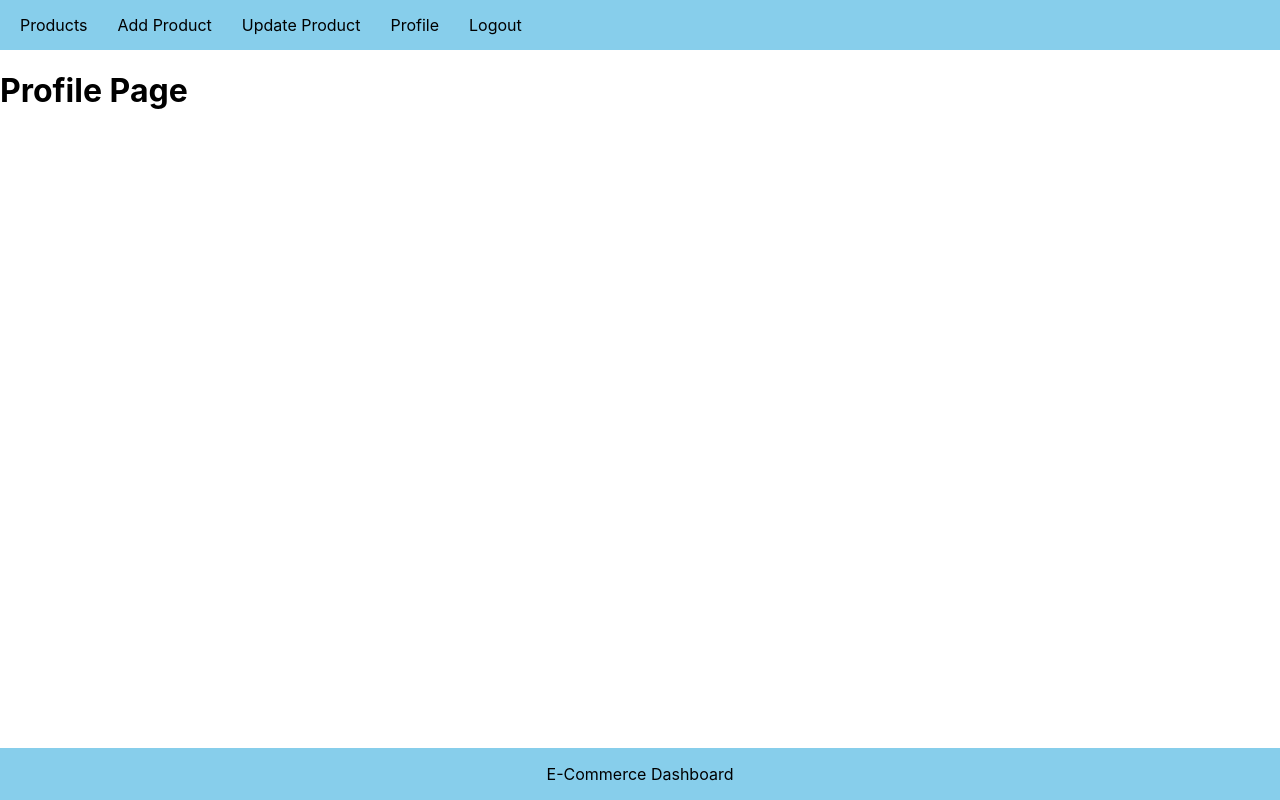
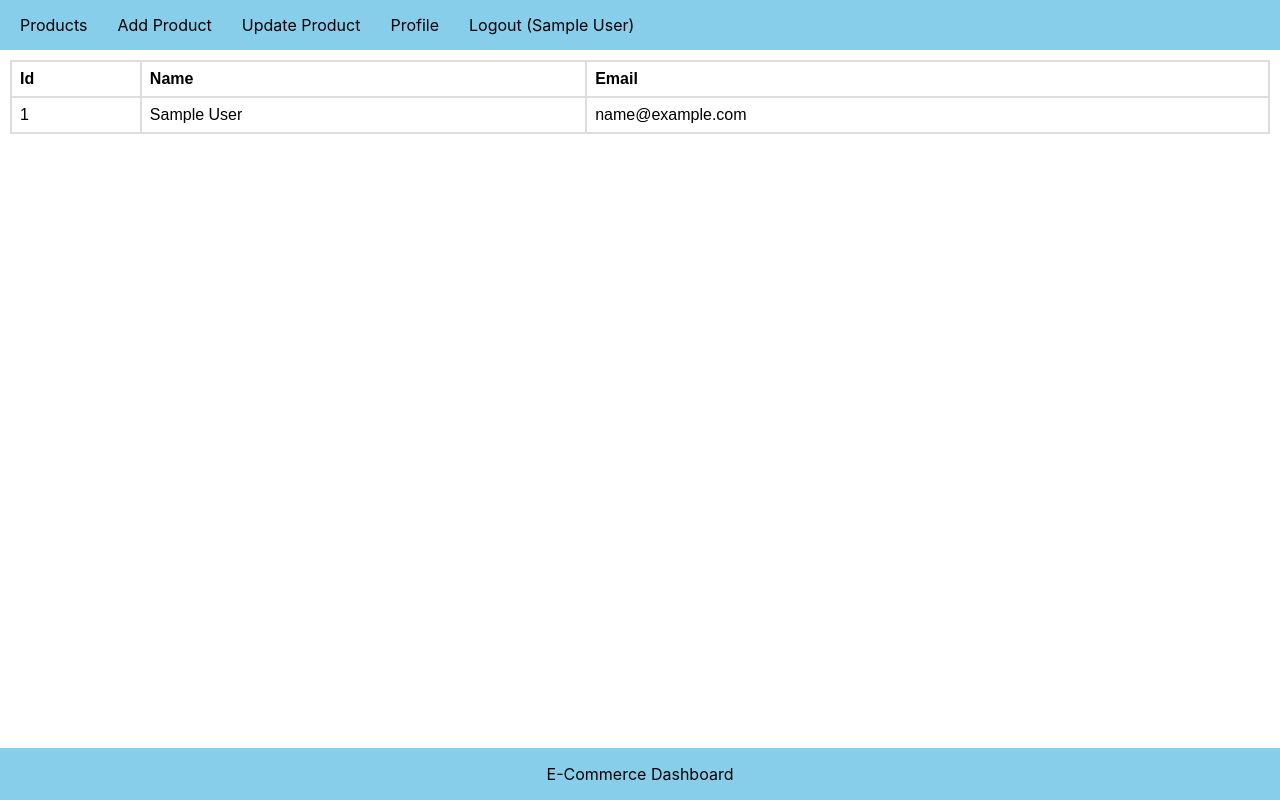
Before and after one commit to dev-alfaiz/e-commerce-dashboard, a React (Create React App) app in the folder frontend/: page /profile in a window 1280 px wide. Built offline with nearby package versions, Linux system fonts and the light colour scheme; sample sign-in values are in the browser's storage; the HTML template or start-up script is replaced by a standard one.

Commit message:
complete login flow

```diff
--- a/frontend/src/App.css
+++ b/frontend/src/App.css
@@ -16,6 +16,10 @@
 
 .navbar-ul li a:hover {
   color: #fff;
+}
+
+.navbar-right {
+  text-align: right;
 }
 
 .footer {
@@ -81,6 +85,33 @@
 .login-button:hover {
   box-shadow: inset 0px 0px 15px 1px #5e5e5e;
 }
+.profile {
+  display: flex;
+  justify-content: center;
+  align-items: center;
+  margin: 10px;
+}
+
+.profile-table {
+  font-family: arial, sans-serif;
+  border-collapse: collapse;
+  width: 100%;
+}
+
+.profile-table > tr > td {
+  border: 2px solid #dddddd;
+  text-align: left;
+  padding: 8px;
+}
+
+.profile-table > tr > th {
+  border: 2px solid #dddddd;
+  text-align: left;
+  padding: 8px;
+}
+
+.logo {
+}
 
 @media (prefers-reduced-motion: no-preference) {
   .App-logo {
--- a/frontend/src/components/Navbar/Navbar.js
+++ b/frontend/src/components/Navbar/Navbar.js
@@ -4,17 +4,17 @@ import { Link, useNavigate } from "react-router-dom";
 export const Navbar = () => {
   const navigate = useNavigate();
   const auth = localStorage.getItem("user");
+  const authDetail = JSON.parse(auth);
 
   const logout = () => {
     localStorage.clear();
-    navigate("/signup");
+    navigate("/login");
   };
 
   return (
     <div className="navbar">
+      {auth ? (
         <ul className="navbar-ul">
-        {auth ? (
-          <React.Fragment key={"private-links"}>
           <li>
             <Link to={"/"}>Products</Link>
           </li>
@@ -29,21 +29,20 @@ export const Navbar = () => {
           </li>
           <li>
             <Link onClick={logout} to={"/signup"}>
-                Logout
+              Logout ({authDetail.name})
             </Link>
           </li>
-          </React.Fragment>
+        </ul>
       ) : (
-          <React.Fragment key={"non-private-links"}>
+        <ul className="navbar-ul navbar-right">
           <li>
             <Link to={"/login"}>Login</Link>
           </li>
           <li>
             <Link to={"/signup"}>Signup</Link>
           </li>
-          </React.Fragment>
+        </ul>
       )}
-      </ul>
     </div>
   );
 };
--- /dev/null
+++ b/frontend/src/images/index.js
@@ -0,0 +1,3 @@
+import E_COMMERCE_LOGO from "./e-commerce-dashboard-logo.jpg";
+
+export const IMAGE = { E_COMMERCE_LOGO };
--- a/frontend/src/screens/Auth/Login/Login.js
+++ b/frontend/src/screens/Auth/Login/Login.js
@@ -2,15 +2,42 @@ import * as React from "react";
 import { useNavigate } from "react-router-dom";
 
 export const Login = () => {
+  const [email, setEmail] = React.useState("");
+  const [password, setPassword] = React.useState("");
   const navigate = useNavigate();
+
   React.useEffect(() => {
     const auth = localStorage.getItem("user");
     if (auth) {
       navigate("/");
     } else {
-      navigate("/signup");
+      navigate("/login");
     }
   }, [navigate]);
+
+  const handleLogin = async () => {
+    if (email && password) {
+      let response = await fetch("http://localhost:5050/login", {
+        method: "POST",
+        body: JSON.stringify({ email, password }),
+        headers: { "Content-Type": "application/json" },
+      });
+      response = await response.json();
+
+      console.warn(response);
+      if (response.name) {
+        setEmail("");
+        setPassword("");
+        localStorage.setItem("user", JSON.stringify(response));
+        navigate("/");
+      } else {
+        alert(response.result);
+      }
+    } else {
+      alert("Please provide valid information!");
+    }
+  };
+
   return (
     <div className="login">
       <h1>Login</h1>
@@ -19,17 +46,17 @@ export const Login = () => {
           className="input-box"
           type={"email"}
           placeholder={"Enter Email"}
-          // value={email}
-          // onChange={(event) => setEmail(event.target.value)}
+          value={email}
+          onChange={(event) => setEmail(event.target.value)}
         />
         <input
           className="input-box"
           type={"password"}
           placeholder={"Enter Password"}
-          // value={password}
-          // onChange={(event) => setPassword(event.target.value)}
+          value={password}
+          onChange={(event) => setPassword(event.target.value)}
         />
-        <button className="login-button" type="button">
+        <button className="login-button" type="button" onClick={handleLogin}>
           Login
         </button>
       </div>
--- a/frontend/src/screens/Auth/Signup/Signup.js
+++ b/frontend/src/screens/Auth/Signup/Signup.js
@@ -8,6 +8,7 @@ export const Signup = () => {
   const navigate = useNavigate();
 
   const collectData = async () => {
+    if (name && email && password) {
       let response = await fetch("http://localhost:5050/register", {
         method: "POST",
         body: JSON.stringify({ name, email, password }),
@@ -23,6 +24,9 @@ export const Signup = () => {
         navigate("/");
       } else {
         alert(response);
+      }
+    } else {
+      alert("Please provide valid information!");
     }
   };
 
--- a/frontend/src/screens/Profile/Profile.js
+++ b/frontend/src/screens/Profile/Profile.js
@@ -1,9 +1,22 @@
 import * as React from "react";
 
 export const Profile = () => {
+  const auth = localStorage.getItem("user");
+  const authDetail = JSON.parse(auth);
   return (
-    <div className="add-product">
-      <h1>Profile Page</h1>
+    <div className="profile">
+      <table className="profile-table">
+        <tr>
+          <th>Id</th>
+          <th>Name</th>
+          <th>Email</th>
+        </tr>
+        <tr>
+          <td>{authDetail._id}</td>
+          <td>{authDetail.name}</td>
+          <td>{authDetail.email}</td>
+        </tr>
+      </table>
     </div>
   );
 };
```
Also changed, not shown: frontend/src/images/e-commerce-dashboard-logo.jpg (added). Lines whose indentation alone changed are shown as unchanged.
